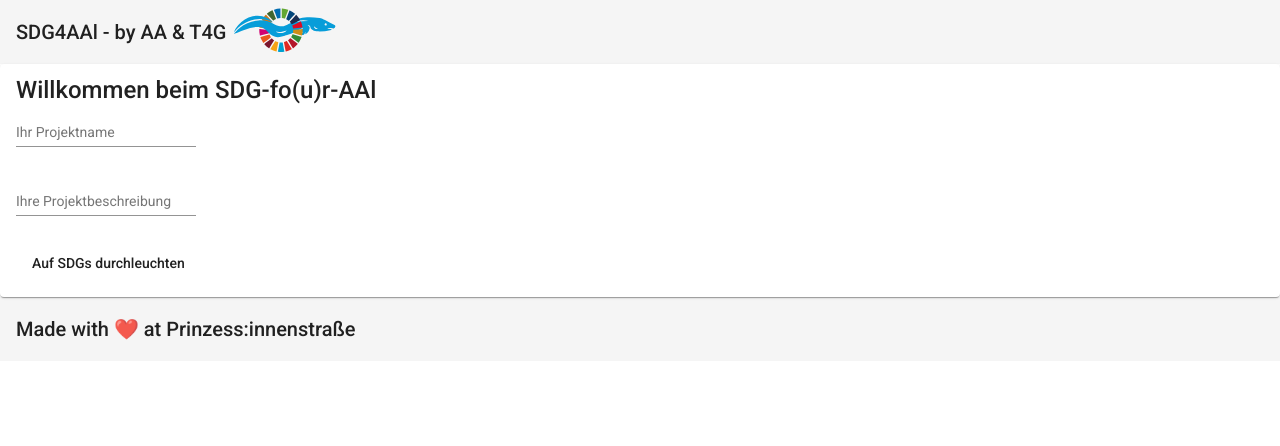
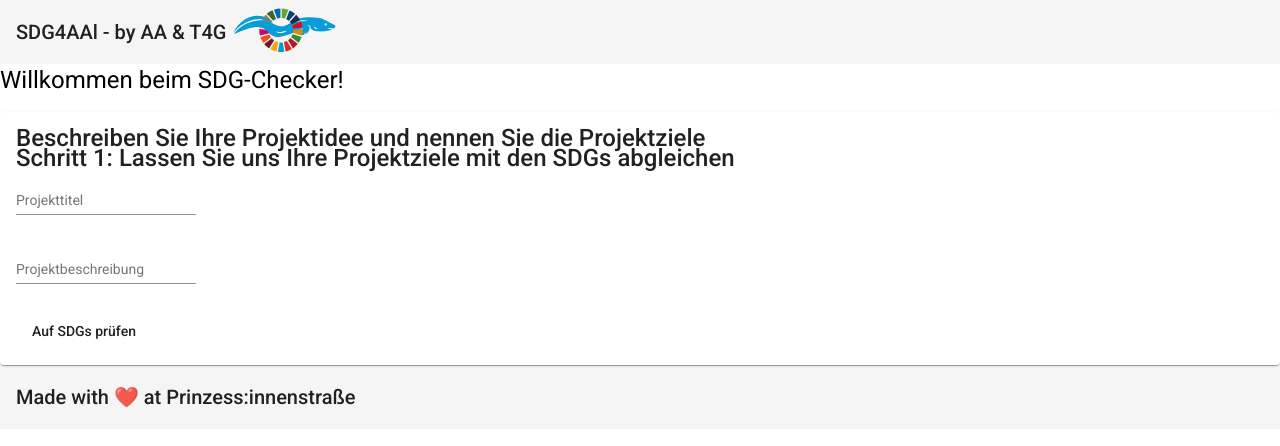
Before and after one commit to tech4germany/sdg4aal, an Angular app: page /landingpage in a window 1280 px wide. Shown: the top 446 px of the page. Built offline with nearby package versions, Linux system fonts and the light colour scheme.

Commit message:
Align texts and flow with prototype 2.1

```diff
--- a/src/app/content/landingpage/landingpage.component.html
+++ b/src/app/content/landingpage/landingpage.component.html
@@ -1,6 +1,10 @@
+<h1>Willkommen beim SDG-Checker!</h1>
 <div>
   <mat-card>
-    <mat-card-title>Willkommen beim SDG-fo(u)r-AAl</mat-card-title>
+    <mat-card-title>
+      Beschreiben Sie Ihre Projektidee und nennen Sie die Projektziele<br />
+      Schritt 1: Lassen Sie uns Ihre Projektziele mit den SDGs abgleichen
+    </mat-card-title>
     <mat-card-content>
       <form [formGroup]="form" (ngSubmit)="submit()">
         <p>
@@ -8,9 +12,8 @@
             <input
               type="text"
               matInput
-              placeholder="Ihr Projektname"
-              formControlName="projectName"
-            />
+              placeholder="Projekttitel"
+              formControlName="projectName" />
           </mat-form-field>
         </p>
 
@@ -19,22 +22,29 @@
             <input
               type="text"
               matInput
-              placeholder="Ihre Projektbeschreibung"
-              formControlName="projectDescription"
-            />
+              placeholder="Projektbeschreibung"
+              formControlName="projectDescription" />
           </mat-form-field>
         </p>
 
         <div class="button">
           <button type="submit" (ngSubmit)="submit()" mat-button>
-            Auf SDGs durchleuchten
+            Auf SDGs prüfen
           </button>
         </div>
       </form>
     </mat-card-content>
   </mat-card>
-  <mat-card *ngIf="this.SDGs.length">
-    <mat-card-title> Erkannte SDGs </mat-card-title>
+  <mat-card *ngIf="this.SDGs.size">
+    <mat-card-title> Schritt 2: Identifizierte SDGs </mat-card-title>
+    <mat-card-subtitle>
+      Basierend auf Ihrer Projektbeschreibung hat unser Algorithmus
+      wissenschaftliche Datenbanken durchsucht.<br />
+      Unser SDG-Checker schlägt daher folgende SDGs für Ihre Projektziele
+      vor.<br />
+      Indem Sie die SDGs an- oder abwählen entscheiden Sie sich dafür, ob Sie
+      als relevant für Ihr Projekt einschätzen.
+    </mat-card-subtitle>
     <div fxLayout="row wrap" fxLayoutGap="16px grid">
       <div *ngFor="let SDG of this.SDGs" class="button">
         <div *ngIf="!this.detectedSDGSelection.has(SDG)">
@@ -45,8 +55,7 @@
                 <img
                   src="/assets/SDGs/{{ SDG }}.png"
                   alt="SDG {{ SDG }} icon"
-                  width="90px"
-                />
+                  width="90px" />
               </mat-card-content>
             </mat-card>
           </button>
@@ -61,8 +70,7 @@
                 <img
                   src="/assets/SDGs/{{ SDG }}.png"
                   alt="SDG {{ SDG }} icon"
-                  width="90px"
-                />
+                  width="90px" />
               </mat-card-content>
             </mat-card>
           </button>
@@ -72,7 +80,7 @@
         <mat-card>
           <mat-card-content>
             <button type="button" (click)="submitDetectedSDGs()" mat-button>
-              Auswahl bestätigen
+              Auswahl übernehmen
             </button>
           </mat-card-content>
         </mat-card>
@@ -80,23 +88,29 @@
     </div>
   </mat-card>
   <mat-card *ngIf="this.extrapolatedSDGGains.size">
-    <mat-card-title> Extrapolierte SDGs </mat-card-title>
+    <mat-card-title> Schritt 3: SDG-Wirkungszusammenhänge </mat-card-title>
+    <mat-card-subtitle>
+      Rundum nachhaltig: SDGS können sich gegenseitig beeinflussen.<br />
+      Folgende SDGs könnten daher in Beziehung zu den bereits bestätigten SDGs
+      stehen.<br />
+      Informieren Sie sich zu den verschiedenen Zielen und entscheiden Sie, ob
+      diese tatsächlich relevant für Ihr Projekt sind, in dem Sie diese an- oder
+      abwählen.
+    </mat-card-subtitle>
     <div fxLayout="row wrap" fxLayoutGap="16px grid">
       <div *ngFor="let SDG of this.extrapolatedSDGGains">
         <div *ngIf="!this.extrapolatedSDGGainsSelection.has(SDG)">
           <button
             type="button"
             (click)="addExtrapolatedSDGGain(SDG)"
-            mat-button
-          >
+            mat-button>
             <mat-card>
               <mat-card-title>SDG {{ SDG }}</mat-card-title>
               <mat-card-content>
                 <img
                   src="/assets/SDGs/{{ SDG }}.png"
                   alt="SDG {{ SDG }} icon"
-                  width="90px"
-                />
+                  width="90px" />
               </mat-card-content>
             </mat-card>
           </button>
@@ -105,8 +119,7 @@
           <button
             type="button"
             (click)="deleteExtrapolatedSDGGain(SDG)"
-            mat-button
-          >
+            mat-button>
             <mat-card>
               <mat-card-title style="color: green"
                 >SDG {{ SDG }}</mat-card-title
@@ -115,8 +128,7 @@
                 <img
                   src="/assets/SDGs/{{ SDG }}.png"
                   alt="SDG {{ SDG }} icon"
-                  width="90px"
-                />
+                  width="90px" />
               </mat-card-content>
             </mat-card>
           </button>
@@ -126,20 +138,22 @@
   </mat-card>
   <mat-card
     *ngIf="
-      this.projectDescription ||
-      this.projectName ||
-      this.getSDGSelection().length
-    "
+      this.extrapolatedSDGGainsSelection.size && this.detectedSDGSelection.size
+    ">
+    <mat-card-title
+      >Check! Sie haben Ihr Projekt rundum nachhaltig konzipiert</mat-card-title
     >
-    <mat-card-title> Projektzusammenfassung </mat-card-title>
     <mat-card>
-      <mat-card-title>
+      <mat-card-title> Ihre aktuelle Projektbeschreibung </mat-card-title>
+      <mat-card-subtitle>
         {{ this.projectName }}
-      </mat-card-title>
+      </mat-card-subtitle>
       <mat-card-content>
         {{ this.projectDescription }}
       </mat-card-content>
     </mat-card>
+    <mat-card>
+      <mat-card-title>Diese SDGs sind Projektziele</mat-card-title>
       <div fxLayout="row wrap" fxLayoutGap="16px grid">
         <div *ngFor="let SDG of this.getSDGSelection()">
           <mat-card>
@@ -148,11 +162,11 @@
               <img
                 src="/assets/SDGs/{{ SDG }}.png"
                 alt="SDG {{ SDG }} icon"
-              width="90px"
-            />
+                width="90px" />
             </mat-card-content>
           </mat-card>
         </div>
       </div>
     </mat-card>
+  </mat-card>
 </div>
```
Lines whose indentation alone changed are shown as unchanged.
